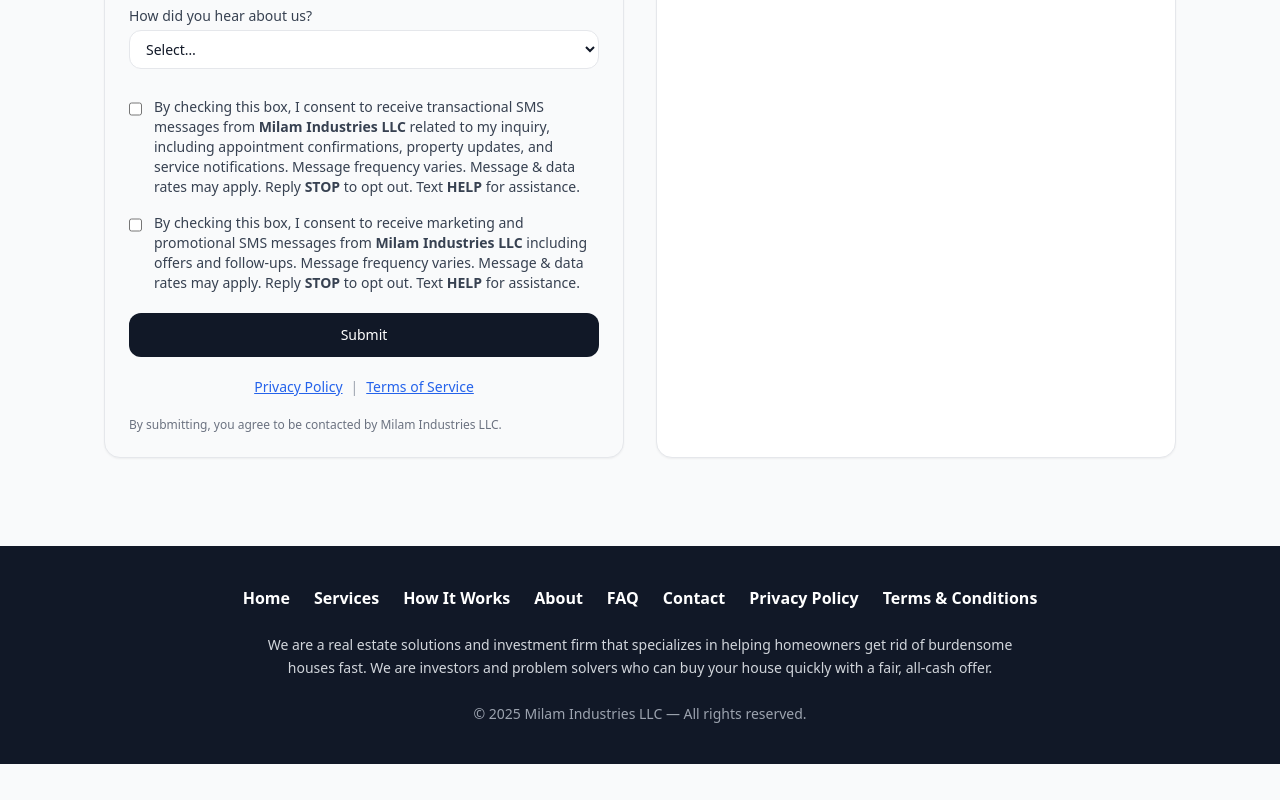
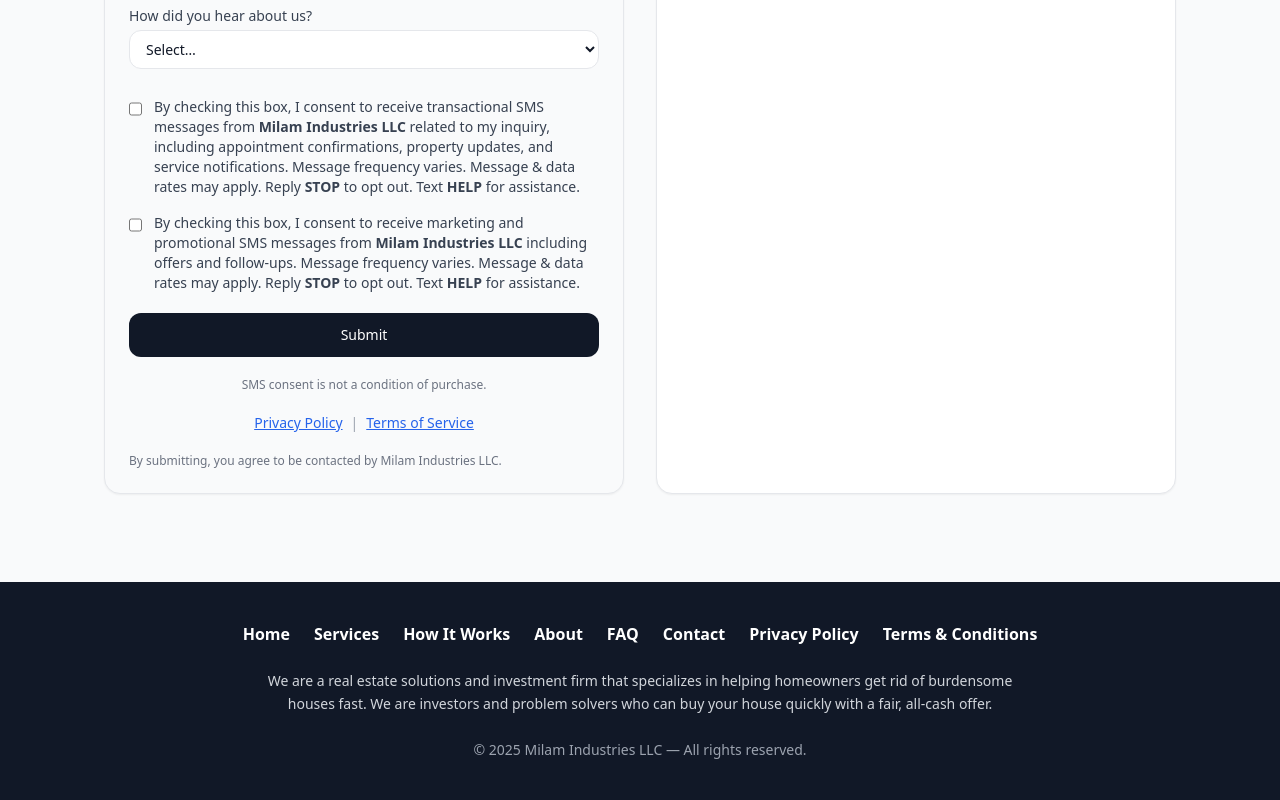
Before and after one commit to milamindustries/milamindustries-site, a Next.js app in the folder milamindustries-site/: page /contact in a window 1280 px wide. Shown: the part 1590-2390 px from the top of the page. Before the commit the page ends 2354 px from the top, so only its background shows below. Built offline with nearby package versions, Linux system fonts and the light colour scheme.

Commit message:
Update page.jsx

```diff
--- a/milamindustries-site/app/contact/page.jsx
+++ b/milamindustries-site/app/contact/page.jsx
@@ -246,6 +246,10 @@ export default function ContactPage() {
             {loading ? 'Submitting…' : 'Submit'}
           </button>
 
+          <p className="mt-2 text-xs text-gray-500 text-center">
+  SMS consent is not a condition of purchase.
+</p>
+
           {/* ✅ ADDED: Privacy Policy | Terms links UNDER the submit button */}
           <div className="text-center text-sm">
             <Link href="/privacy-policy" className="text-blue-600 underline">
```
